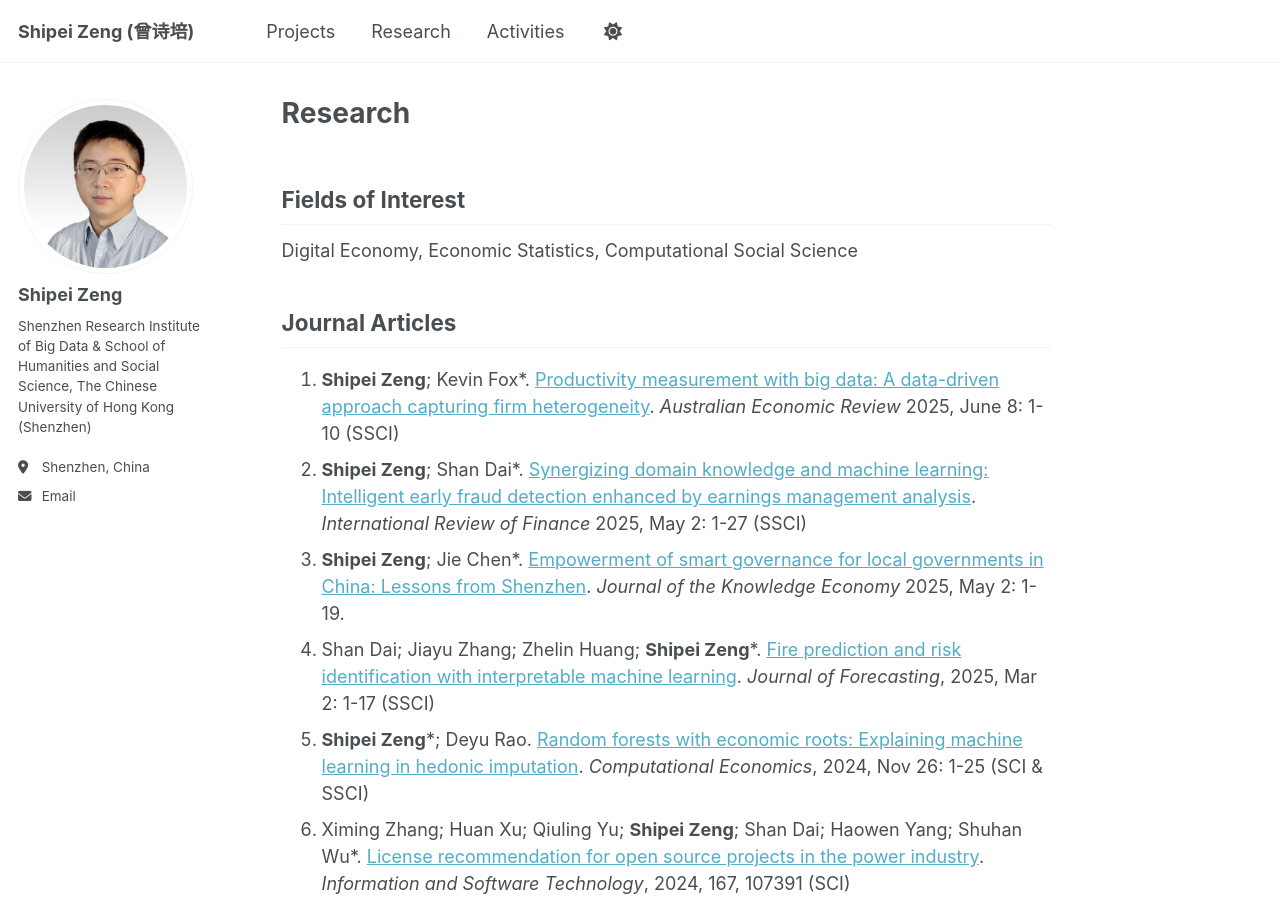
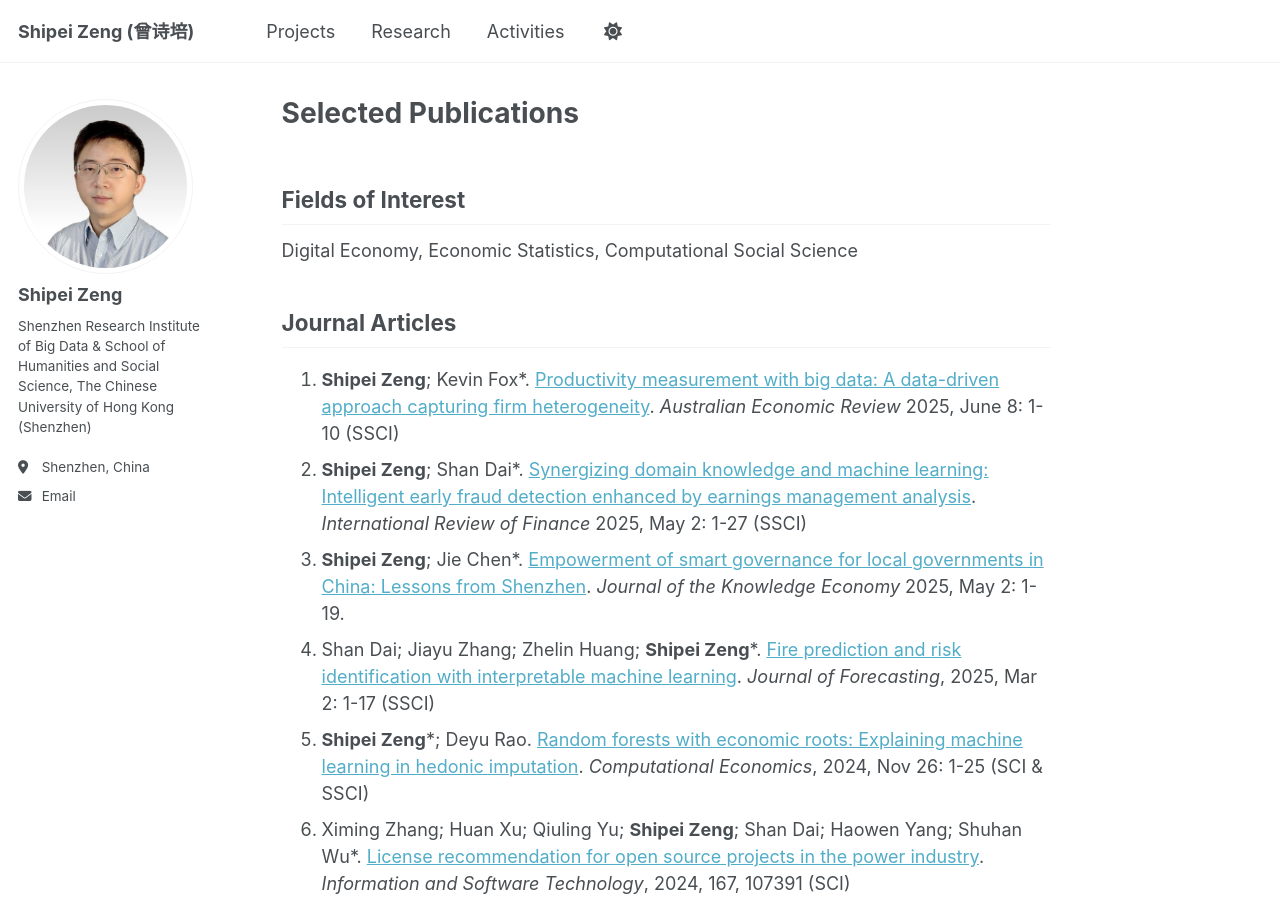
Before and after one commit to shipei-zeng/shipei-zeng.github.io, a Jekyll site: the page built from _pages/research.md, in a window 1280 px wide and 900 px high. Built offline with Jekyll 4.4.1, drawn with Linux system fonts in a browser that asks for light colours; a script that is not in the unit is left out.

Commit message:
Update research.md

```diff
--- a/_pages/research.md
+++ b/_pages/research.md
@@ -1,6 +1,6 @@
 ---
 permalink: /research/
-title: "Research"
+title: "Selected Publications"
 ---
 Fields of Interest
 ------
```
